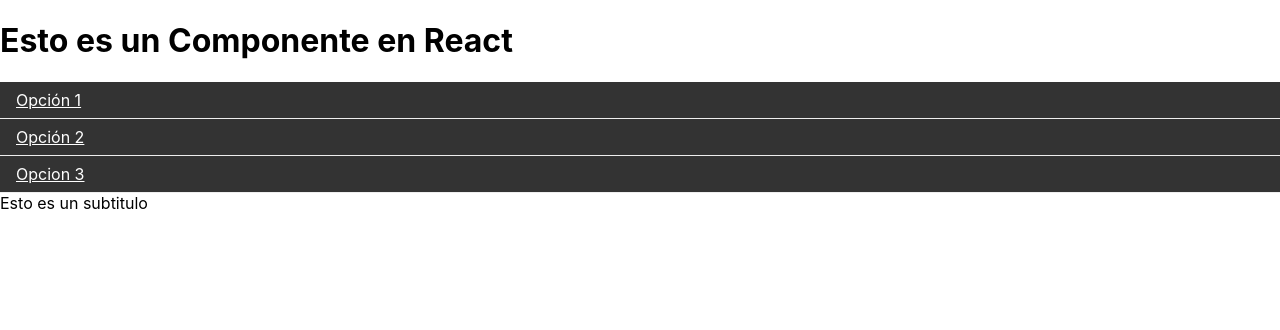
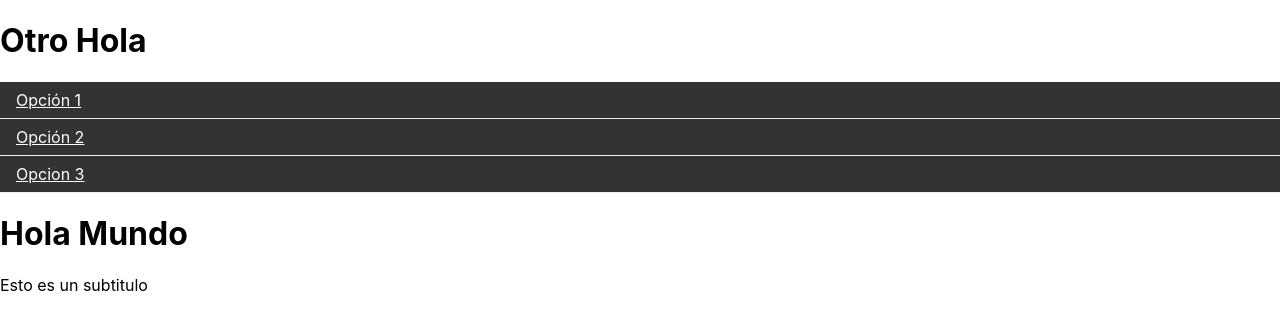
Before and after one commit to obetancourthunicah/sw201803_mongospa, a React (Create React App) app: page / in a window 1280 px wide. Shown: the top 330 px of the page. Built offline with nearby package versions, Linux system fonts and the light colour scheme.

Commit message:
Usando this.props y this.state en componentes React

```diff
--- a/src/App.js
+++ b/src/App.js
@@ -5,11 +5,31 @@
 import './App.css';
 
 class App extends Component {
+  constructor(){
+    super();
+    this.state = {
+      a: "Hola Mundo ",
+      "b" : "Otro Hola "
+    }
+  }
+  onClickCallBack(e){
+   this.setState({
+     ...this.state,
+     a: this.state.a +=  " Clicked, "
+   })
+  }
+  onBClicked(e) {
+    this.setState({
+      ...this.state,
+      b: this.state.b += " Clicked, "
+    })
+  }
   render() {
     return (
       <div>
-          <AppTitle></AppTitle>
+          <AppTitle title={this.state.b} clickme={this.onBClicked.bind(this)}  />
           <AppMenu></AppMenu>
+        <AppTitle title={this.state.a} clickme={this.onClickCallBack.bind(this)} />
           <div>Esto es un subtitulo</div>
       </div>
     );
--- a/src/components/AppTitle/AppTitle.js
+++ b/src/components/AppTitle/AppTitle.js
@@ -12,8 +12,7 @@
   render(){
     return (
       <header>
-          <h1>Esto es un Componente en React</h1>
-          {this.props.children}
+          <h1 onClick={this.props.clickme} >{this.props.title}</h1>
       </header>
     );
   }
```
